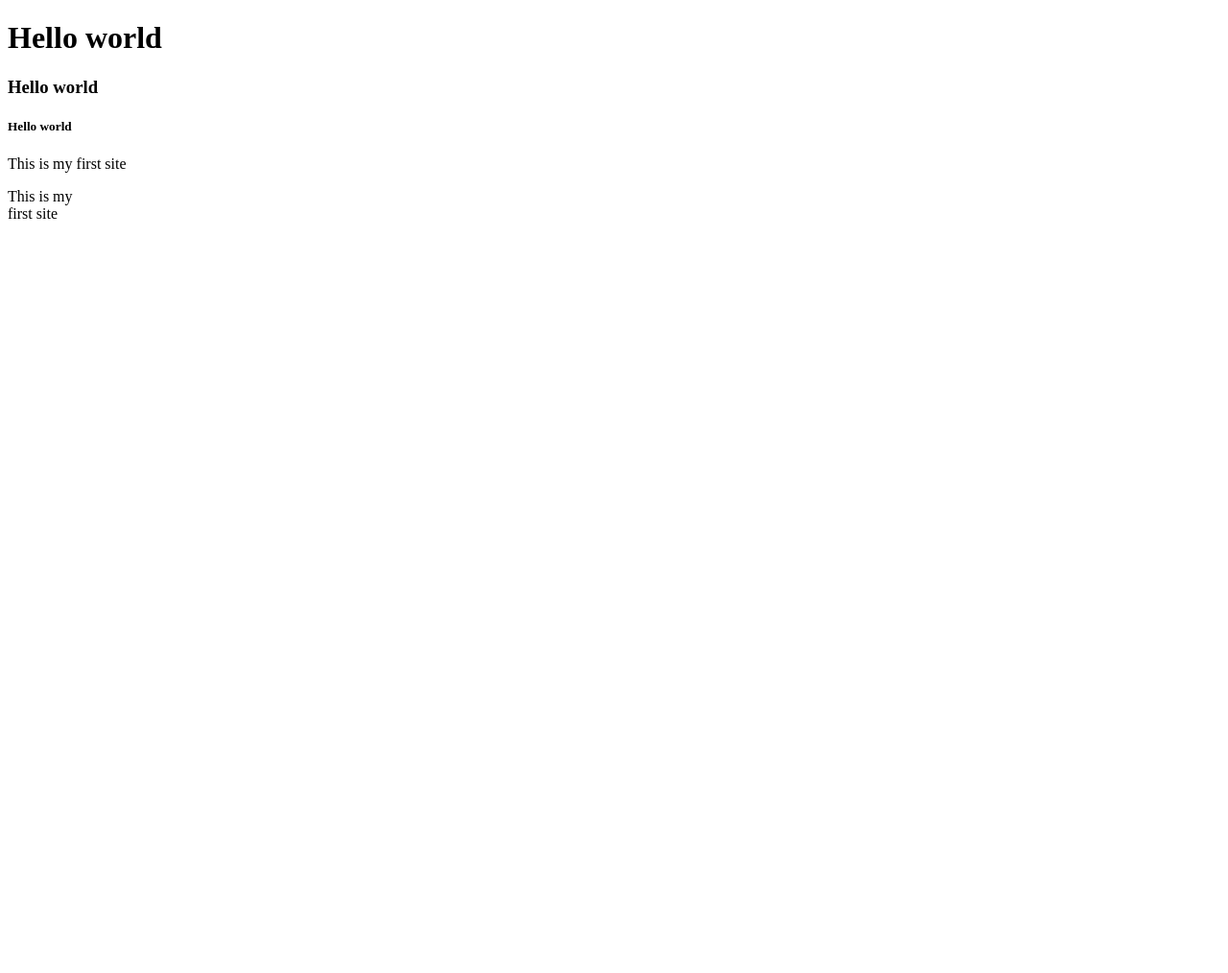
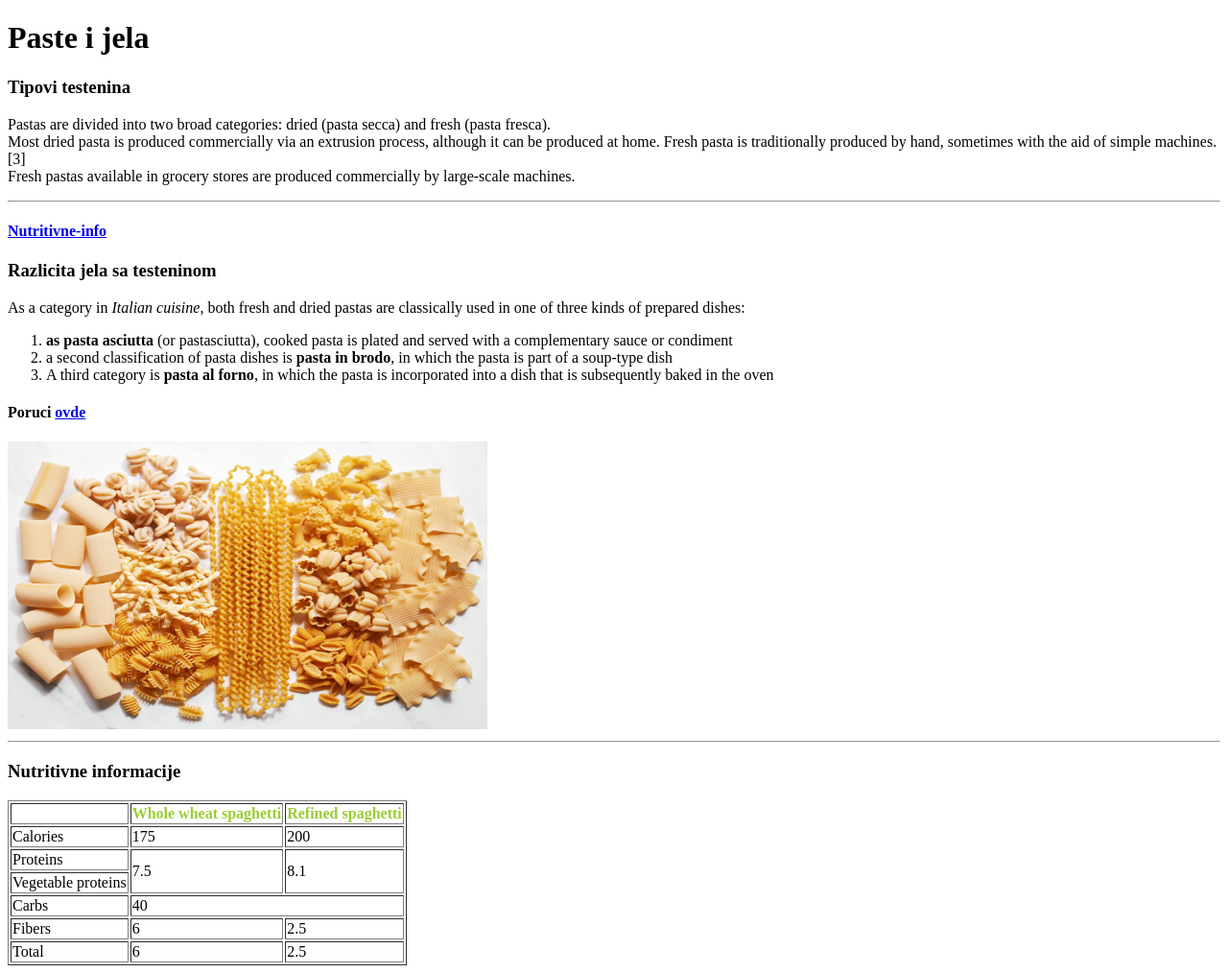
Before and after one commit to anapetrovic4/frontend-epos-vezbe, a plain HTML site: page index.html in a window 1280 px wide. Shown: the whole page at 96% size. Before the commit the page ends 800 px from the top, so only its background shows below. Drawn offline with Linux system fonts and the light colour scheme.

Commit message:
Added heading, paragraphs, table, image and id

```diff
--- a/index.html
+++ b/index.html
@@ -1,18 +1,91 @@
 <!DOCTYPE html>
 <html lang="en">
-<head>
+<head> <!-- Naziv fajla -->
     <meta charset="UTF-8">
     <meta name="viewport" content="width=device-width, initial-scale=1.0">
-    <title>Hello world</title>
+    <title>Paste i jela</title>
 </head>
 <body>
-    <!-- Heading -->
+    <!-- Heading
     <h1>Hello world</h1>
     <h3>Hello world</h3>
     <h5>Hello world</h5>
-    <!-- Paragraph -->
+         Paragraph
     <p>This is my first site</p>
-    <!-- Line break -->
-    <p>This is my <br> first site</p>
+         Line break
+    <p>This is my <br> first site</p> -->
+    <h1>Paste i jela</h1>
+    <h3>Tipovi testenina</h3>
+    <p>Pastas are divided into two broad categories: dried (pasta secca) and fresh (pasta fresca). <br> Most dried pasta is produced commercially via an extrusion process, although it can be produced at home.
+    Fresh pasta is traditionally produced by hand, sometimes with the aid of simple machines.[3] <br>
+    Fresh pastas available in grocery stores are produced commercially by large-scale machines.</p>
+    <hr/> <!-- Horizontal line -->
+    <h4> <a href="#info">Nutritivne-info</a></h4>
+    <h3>Razlicita jela sa testeninom</h3>
+    <p>As a category in <i>Italian cuisine</i>, both fresh and dried pastas are classically used in one of three kinds of prepared dishes:</p>
+    <ol> <!-- Ordered & Unordered list -->
+        <!-- List items li*3 -->
+        <!--Bold, strong, italics text-->
+        <li><b>as pasta asciutta</b> (or pastasciutta), cooked pasta is plated and served with a complementary sauce or condiment</li>
+        <li>a second classification of pasta dishes is <strong>pasta in brodo</strong>, in which the pasta is part of a soup-type dish</li>
+        <li>A third category is <b>pasta al forno</b>, in which the pasta is incorporated into a dish that is subsequently baked in the oven</li>
+    </ol>
+    <!-- Link, target = blank to open in new tab-->
+    <h4>Poruci <a href="http://www.agipastaaway.rs/en/" target="_blank">ovde</a></h4>
+    <!-- Image, FILE STRUCTURE -->
+    <img
+        src="img/pasta.webp"
+        alt="vrste pasta"
+        width="500"
+        height="300"
+    />
+    <hr>
+    <h3 id="info">Nutritivne informacije</h3>
+    <!-- Table, table row & table data -->
+    <table border="1">
+        <!-- Table head & table body & table foot for styling -->
+        <thead style="color : yellowgreen">
+            <tr>
+                <th></th>
+                <th>Whole wheat spaghetti</th>
+                <th>Refined spaghetti</th>
+            </tr>
+        </thead>
+        <tbody>
+            <tr>
+                <td>Calories</td>
+                <td>175</td>
+                <td>200</td>
+            </tr>
+            <tr>
+                <td>Proteins</td>
+                <td rowspan="2">7.5</td>
+                <td rowspan="2">8.1</td>
+            </tr>
+            <tr>
+                <td>Vegetable proteins</td>
+                <!-- <td>7.5</td>
+                <td>8.1</td> -->
+            </tr>
+            <tr>
+                <td>Carbs</td>
+                <!-- Table data colspan -->
+                <td colspan="2">40</td>
+                <!-- <td>40</td> -->
+            </tr>
+            <tr>
+                <td>Fibers</td>
+                <td>6</td>
+                <td>2.5</td>
+            </tr>
+        </tbody>
+       <tfoot>
+        <tr>
+            <td>Total</td>
+            <td>6</td>
+            <td>2.5</td>
+        </tr>
+       </tfoot>
+    </table>
 </body>
 </html>
```
Also changed, not shown: img/pasta.webp (added).
